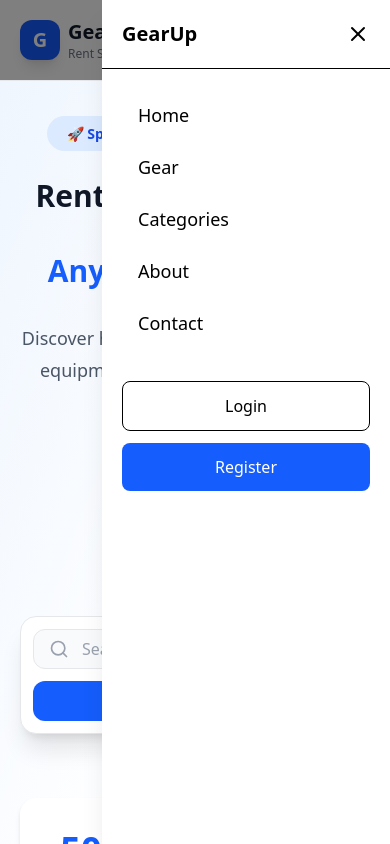
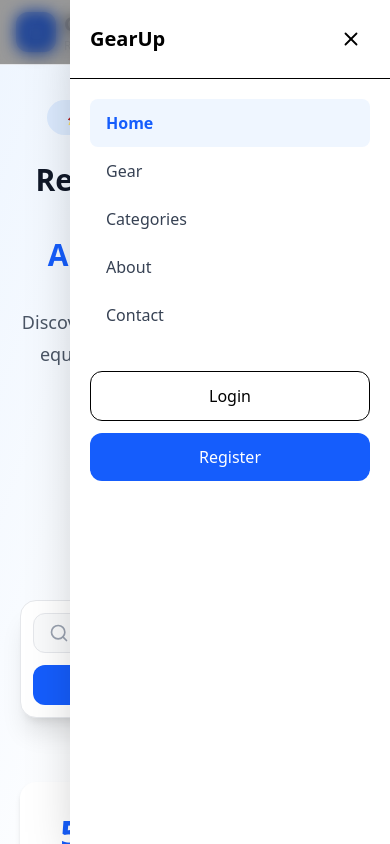
Before and after one commit to Asadul1120/GearUp-Client, a Next.js app: page / in a window 390 px wide. Both pictures are taken after a click on the button 348 px from the left and 40 px from the top of the page. Shown: the top 844 px of the page. Built offline with nearby package versions, Linux system fonts and the light colour scheme; no server answers.

Commit message:
feat: improve mobile navigation ui

```diff
--- a/app/_components/navbar/MobileMenu.tsx
+++ b/app/_components/navbar/MobileMenu.tsx
@@ -2,111 +2,115 @@
 
 import Link from "next/link";
 import { Menu, X } from "lucide-react";
-import { useState } from "react";
+import { usePathname } from "next/navigation";
+import { useEffect, useState } from "react";
 
 const navItems = [
-  {
-    name: "Home",
-    href: "/",
-  },
-  {
-    name: "Gear",
-    href: "/gear",
-  },
-  {
-    name: "Categories",
-    href: "/categories",
-  },
-  {
-    name: "About",
-    href: "/about",
-  },
-  {
-    name: "Contact",
-    href: "/contact",
-  },
+  { name: "Home", href: "/" },
+  { name: "Gear", href: "/gear" },
+  { name: "Categories", href: "/categories" },
+  { name: "About", href: "/about" },
+  { name: "Contact", href: "/contact" },
 ];
 
-const MobileMenu = () => {
+export default function MobileMenu() {
   const [open, setOpen] = useState(false);
+  const pathname = usePathname();
+
+  // Close menu after route change
+  useEffect(() => {
+    setOpen(false);
+  }, [pathname]);
+
+  // Prevent body scroll
+  useEffect(() => {
+    document.body.style.overflow = open ? "hidden" : "";
+
+    return () => {
+      document.body.style.overflow = "";
+    };
+  }, [open]);
 
   return (
     <>
       {/* Menu Button */}
+
       <button
         onClick={() => setOpen(true)}
-        className="rounded-lg p-2 transition hover:bg-gray-100 lg:hidden"
+        className="rounded-lg p-2 hover:bg-gray-100 lg:hidden"
       >
-        <Menu size={28} />
+        <Menu size={24} />
       </button>
 
       {/* Overlay */}
+
+      {open && (
         <div
           onClick={() => setOpen(false)}
-        className={`fixed inset-0 bg-black/50 transition-all duration-300 ${
-          open
-            ? "visible opacity-100"
-            : "invisible opacity-0"
-        }`}
+          className="fixed inset-0 z-40 bg-black/40 backdrop-blur-sm"
         />
+      )}
 
       {/* Sidebar */}
-      <div
-        className={`fixed right-0 top-0 h-screen w-72 bg-white shadow-xl transition-all duration-300 ${
+
+      <aside
+        className={`fixed top-0 right-0 z-50 h-screen w-[85%] max-w-[320px] bg-white shadow-2xl transition-transform duration-300 ${
           open ? "translate-x-0" : "translate-x-full"
         }`}
       >
         {/* Header */}
-        <div className="flex items-center justify-between border-b p-5">
+
+        <div className="flex items-center justify-between border-b px-5 py-5">
           <h2 className="text-xl font-bold">
             GearUp
           </h2>
 
           <button
             onClick={() => setOpen(false)}
+            className="rounded-lg p-2 hover:bg-gray-100"
           >
-            <X />
+            <X size={22} />
           </button>
         </div>
 
-        {/* Menu */}
-        <div className="flex flex-col p-5">
+        {/* Navigation */}
 
-          {navItems.map((item) => (
+        <nav className="flex flex-col p-5">
+          {navItems.map((item) => {
+            const active = pathname === item.href;
+
+            return (
               <Link
                 key={item.name}
                 href={item.href}
-              onClick={() => setOpen(false)}
-              className="rounded-lg px-4 py-3 text-lg transition hover:bg-blue-50 hover:text-blue-600"
+                className={`rounded-lg px-4 py-3 transition ${
+                  active
+                    ? "bg-blue-50 font-semibold text-blue-600"
+                    : "text-gray-700 hover:bg-gray-100"
+                }`}
               >
                 {item.name}
               </Link>
-          ))}
+            );
+          })}
 
-          <div className="mt-8 flex flex-col gap-3">
-
+          <div className="mt-8 space-y-3">
             <Link
-              onClick={() => setOpen(false)}
               href="/login"
-              className="rounded-lg border py-3 text-center font-medium"
+              className="block rounded-xl border py-3 text-center font-medium"
             >
               Login
             </Link>
 
             <Link
-              onClick={() => setOpen(false)}
               href="/register"
-              className="rounded-lg bg-blue-600 py-3 text-center font-medium text-white"
+              className="block rounded-xl bg-blue-600 py-3 text-center font-medium text-white hover:bg-blue-700"
             >
               Register
             </Link>
-
           </div>
-
-        </div>
-      </div>
+        </nav>
+      </aside>
     </>
   );
-};
-
-export default MobileMenu;
+}
--- a/app/_components/navbar/Navbar.tsx
+++ b/app/_components/navbar/Navbar.tsx
@@ -1,19 +1,15 @@
-
 import { getMeAction } from "@/app/(auth)/_actions/getMeaction";
 import Logo from "./Logo";
 import MobileMenu from "./MobileMenu";
 import NavLinks from "./NavLinks";
 import UserMenu from "./UserMenu";
 
-const Navbar =async() => {
-
- const user = await getMeAction();
-
+const Navbar = async () => {
+  const user = await getMeAction();
 
   return (
     <header className="sticky top-0 z-50 border-b border-gray-200 bg-white/90 backdrop-blur-md">
-      <div className="mx-auto flex h-20 max-w-7xl items-center justify-between px-5">
-
+      <div className="mx-auto flex h-16 max-w-7xl items-center justify-between px-4 sm:px-6 lg:px-8">
         <Logo />
 
         <NavLinks />
@@ -21,7 +17,6 @@ const Navbar =async() => {
         <UserMenu user={user} />
 
         <MobileMenu />
-
       </div>
     </header>
   );
--- a/app/layout.tsx
+++ b/app/layout.tsx
@@ -1,7 +1,8 @@
 import type { Metadata } from "next";
 import { Geist, Geist_Mono } from "next/font/google";
+import { Toaster } from "sonner";
+
 import "./globals.css";
-import { Toaster } from "sonner";
 
 const geistSans = Geist({
   variable: "--font-geist-sans",
@@ -14,9 +15,12 @@ const geistMono = Geist_Mono({
 });
 
 export const metadata: Metadata = {
-  title: "GearUp",
+  title: {
+    default: "GearUp",
+    template: "%s | GearUp",
+  },
   description:
-    "Find quality sports and outdoor equipment for your next adventure.",
+    "Rent quality sports and outdoor equipment for your next adventure.",
 };
 
 export default function RootLayout({
@@ -27,11 +31,17 @@ export default function RootLayout({
   return (
     <html
       lang="en"
-      className={`${geistSans.variable} ${geistMono.variable} h-full antialiased`}
+      suppressHydrationWarning
+      className={`${geistSans.variable} ${geistMono.variable}`}
     >
-      <body>
+      <body className="min-h-screen bg-slate-50 font-sans antialiased">
         {children}
-        <Toaster richColors position="top-right" />
+
+        <Toaster
+          position="top-right"
+          richColors
+          closeButton
+        />
       </body>
     </html>
   );
--- a/app/page.tsx
+++ b/app/page.tsx
@@ -1,14 +1,11 @@
 import Hero from "@/app/_components/hero/Hero";
 import Navbar from "./_components/navbar/Navbar";
 
-export default async function HomePage() {
-//  if(true) {
-//   throw new Error("Something went wrong");
-//  }
+export default function HomePage() {
+  return (
+    <main className="min-h-screen bg-slate-50">
+      <Navbar />
 
-  return (
-    <main>
-      <Navbar />
       <Hero />
     </main>
   );
```
Lines whose indentation alone changed are shown as unchanged.
